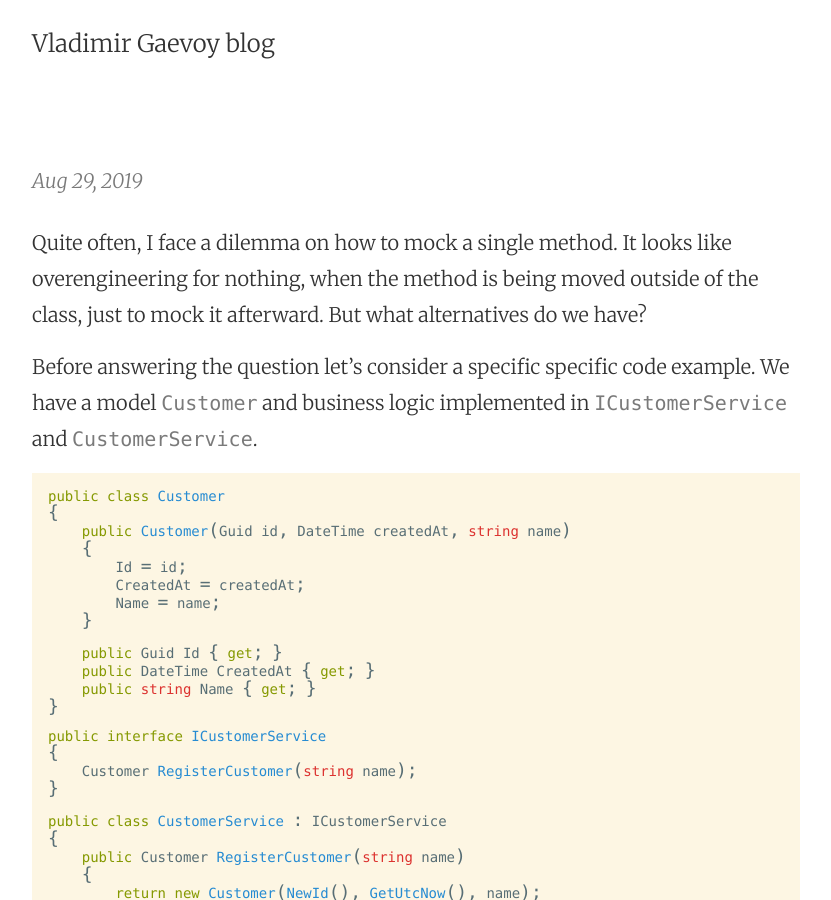
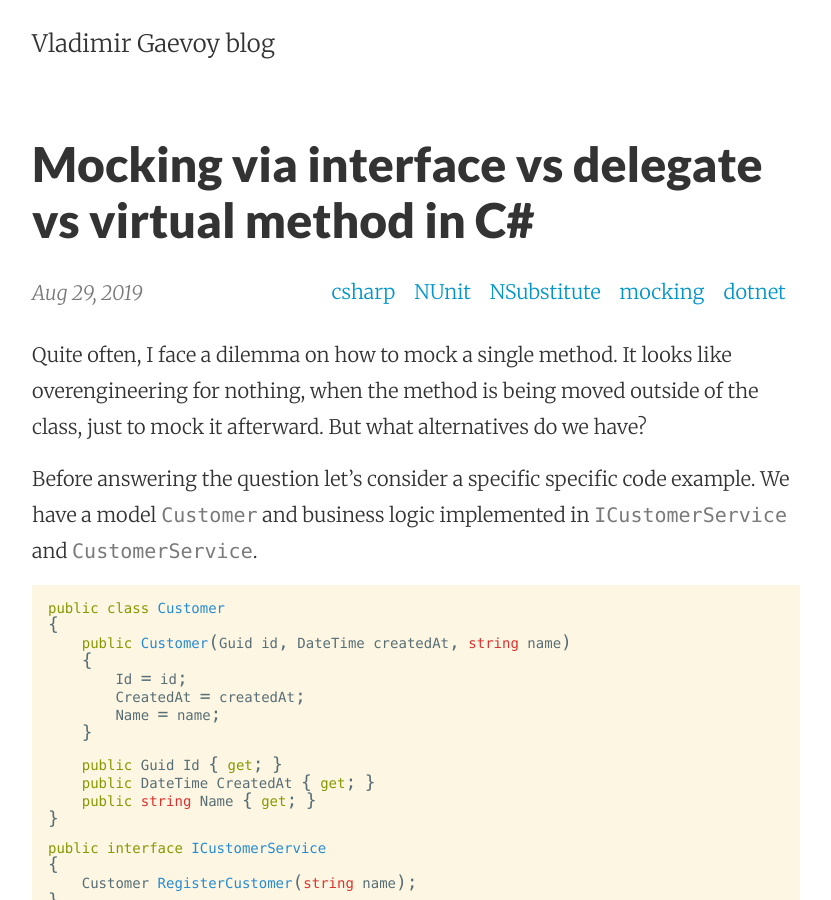
Before and after one commit to gaevoy/gaevoy.github.io, a Jekyll site: the page built from _posts/2019-08-29-mocking-via-interface-delegate-virtual-method.md, in a window 1280 px wide and 900 px high. Shown: the whole window, without its empty margins (224-1055 px from the left). Built offline with Jekyll 4.4.1, drawn with Linux system fonts in a browser that asks for light colours; nearby versions of some CDN libraries; our own code applies the rules of GitHub Pages for plain Markdown files; comment, search, counter and statistics services are not loaded.

Commit message:
Mocking via interface vs delegate vs virtual method in C#

```diff
--- a/_posts/2019-08-29-mocking-via-interface-delegate-virtual-method.md
+++ b/_posts/2019-08-29-mocking-via-interface-delegate-virtual-method.md
@@ -1,7 +1,7 @@
 ---
 published: true
-title: "Mocking via interface vs delegate vs virtual method in C#"
-description: Let's consider 3 options on how to mock a single method: interface, delegate, virtual method
+title: Mocking via interface vs delegate vs virtual method in C#
+description: "Let's consider 3 options on how to mock a single method: interface, delegate, virtual method"
 layout: post
 tags: [csharp, NUnit, NSubstitute, mocking, dotnet]
 comments: true
```
